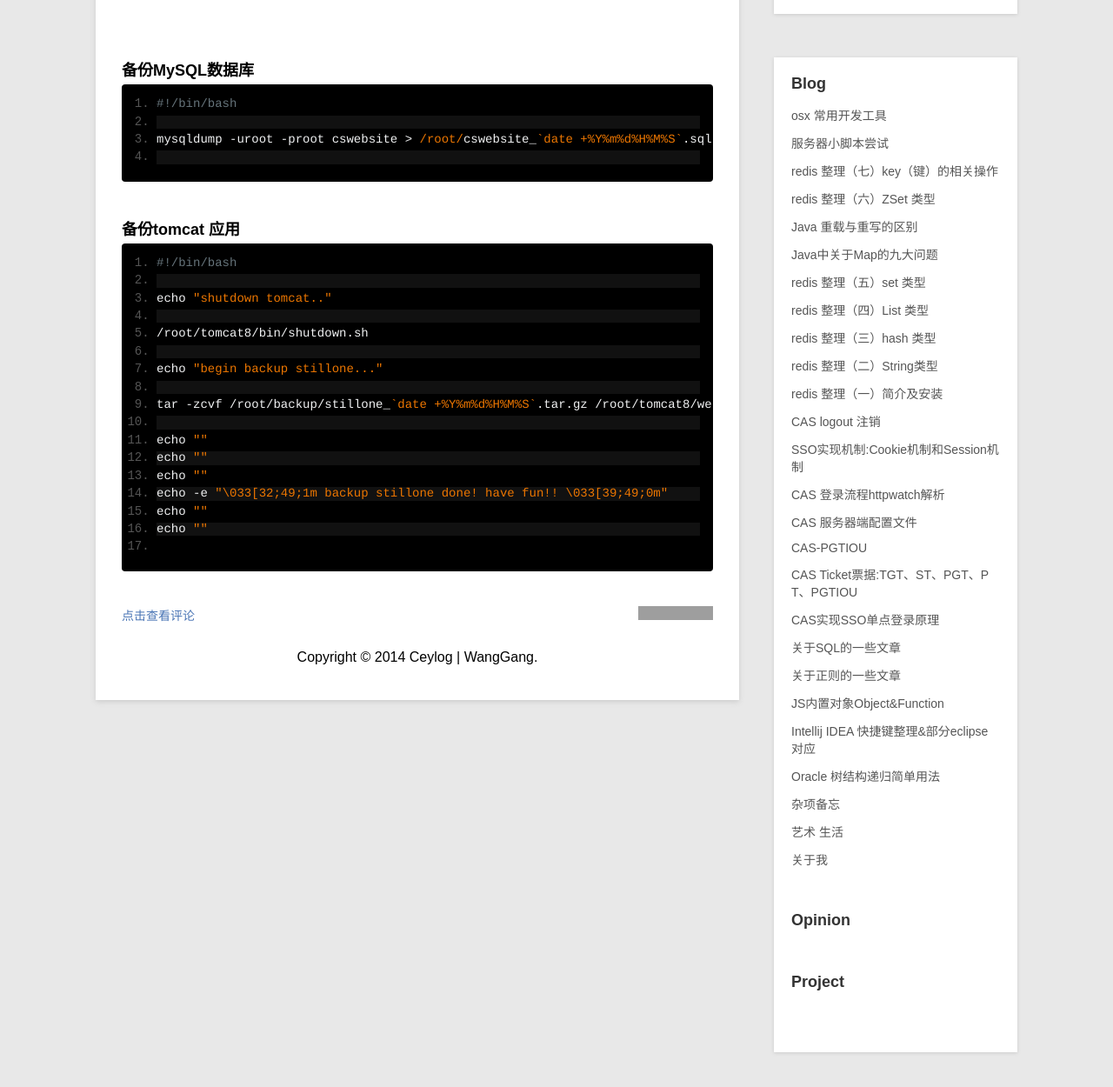
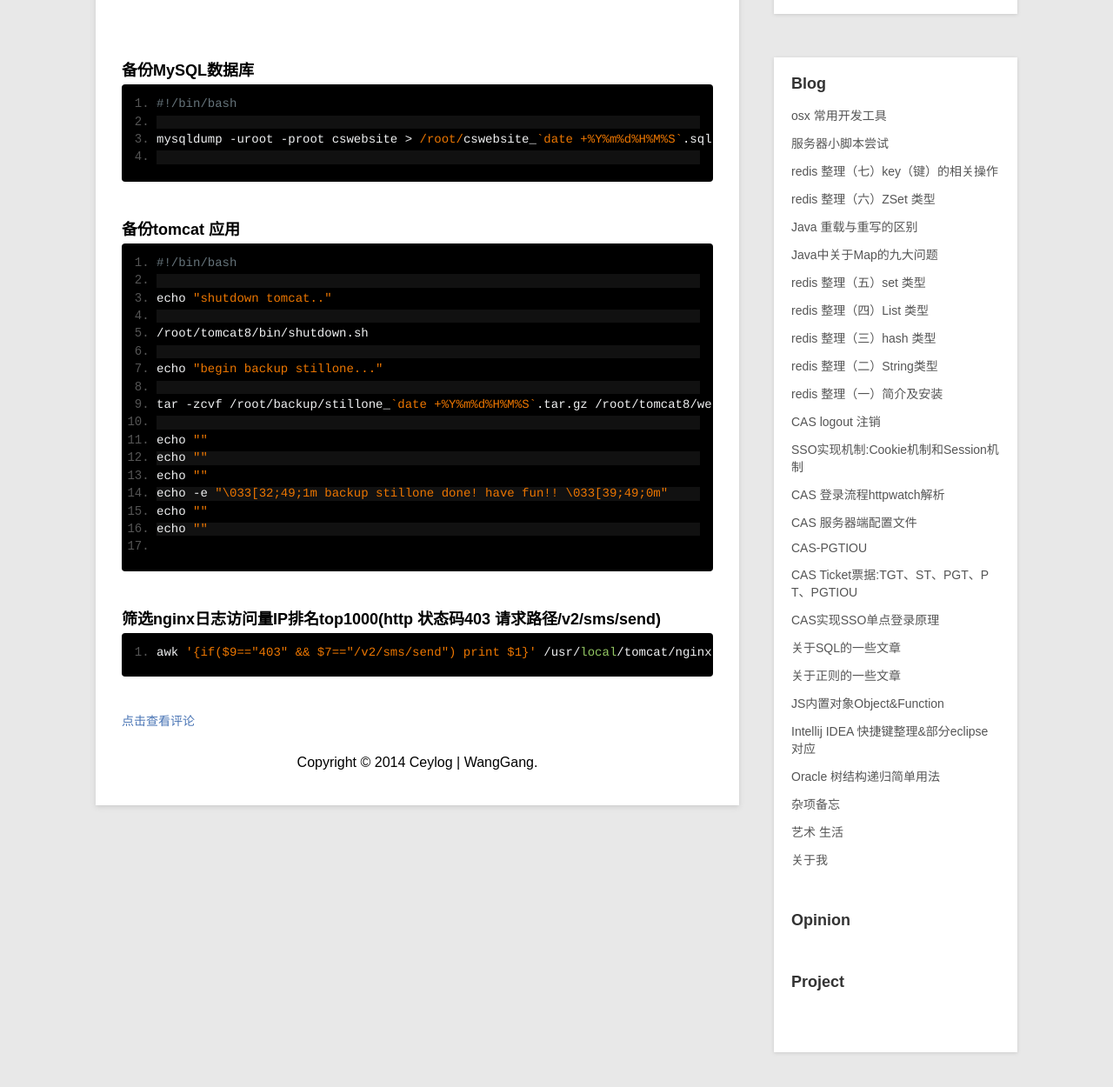
Before and after one commit to ceylog/ceylog.github.io, a Jekyll site: the page built from _posts/blog/2016-03-30-server-bash.md, in a window 1280 px wide, cut to the strip 189-1449 px from the top of the page. Shown: the top 1250 px of the strip at 87% size. Built offline with Jekyll 4.4.1, drawn with Linux system fonts in a browser that asks for light colours; Markdown is read by kramdown in place of the engine named in the settings; grey boxes are pictures that could not be loaded.

Commit message:
add awk filter nginx access log

````diff
--- a/_posts/blog/2016-03-30-server-bash.md
+++ b/_posts/blog/2016-03-30-server-bash.md
@@ -37,3 +37,10 @@
 echo ""
 
 ```
+
+
+### 筛选nginx日志访问量IP排名top1000(http 状态码403  请求路径/v2/sms/send)
+
+```
+awk '{if($9=="403" && $7=="/v2/sms/send") print $1}' /usr/local/tomcat/nginx-log/api.credan.com.log | sort | uniq -c | sort -nr -k1|head -n 1000
+```
````
